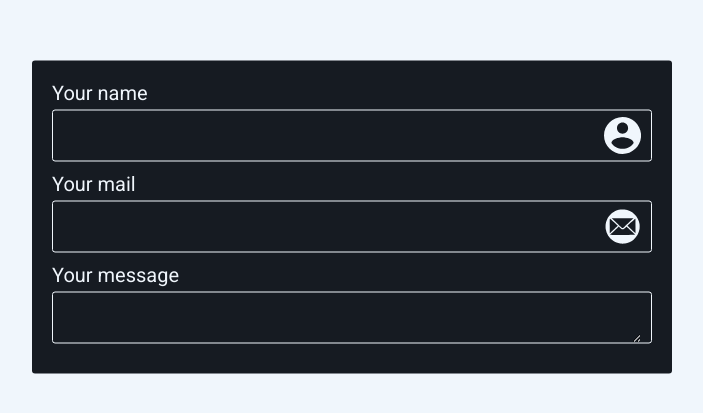
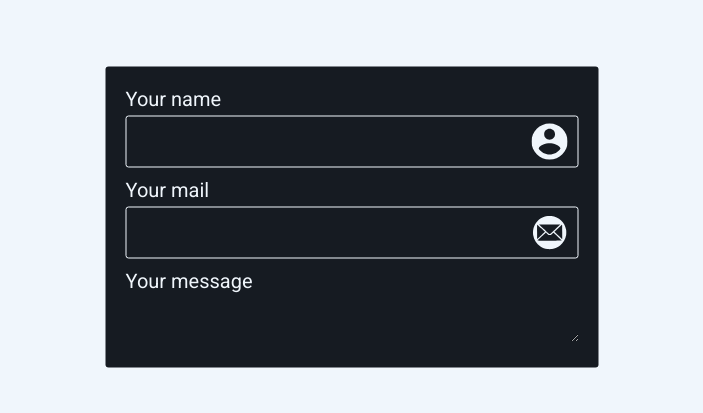
Before and after one commit to dbrchrd/Templates, a plain HTML site: page Forms/Form1/index.html in a window 1280 px wide. Shown: the part 183-596 px from the top of the page, without its empty margins (288-991 px from the left). Drawn offline with Linux system fonts and the light colour scheme.

Commit message:
Update index.html

```diff
--- a/Forms/Form1/index.html
+++ b/Forms/Form1/index.html
@@ -33,8 +33,8 @@
           </svg>
       </div>
       <label for="message">Your message</label>
-      <div class="input-group">
-        <textarea class="input input-message" name="message" rows="8" cols="80"></textarea>
+      <div class="ta-group">
+        <textarea class="input input-message" name="message"></textarea>
       </div>
     </form>
   </body>
```
